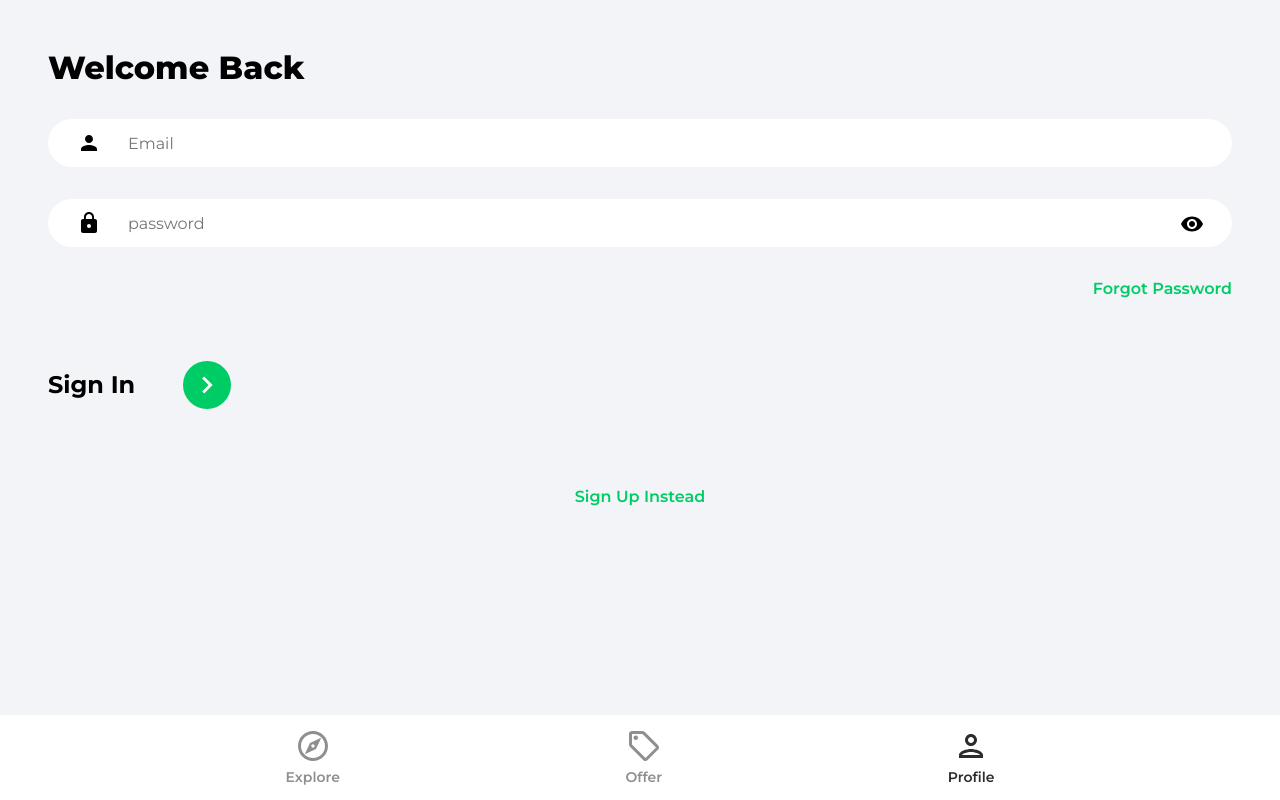
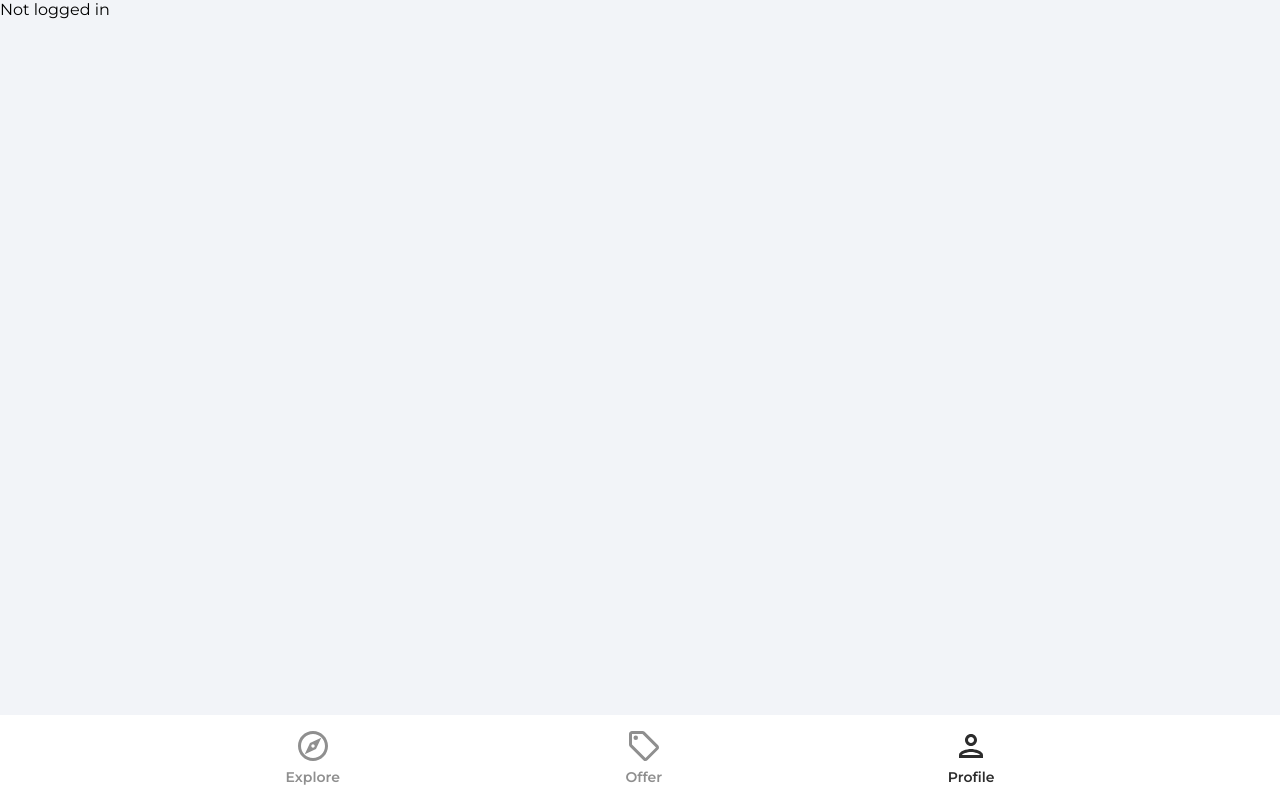
Before and after one commit to idohtml/house-marketplace, a React (Create React App) app: page /profile in a window 1280 px wide. Built offline with nearby package versions, Linux system fonts and the light colour scheme.

Commit message:
User sign in

```diff
--- a/src/App.js
+++ b/src/App.js
@@ -14,7 +14,7 @@
         <Routes>
           <Route path="/" element={<Explore />} />
           <Route path="/offers" element={<Offers />} />
-          <Route path="/profile" element={<SignIn />} />
+          <Route path="/profile" element={<Profile />} />
           <Route path="/sign-in" element={<SignIn />} />
           <Route path="/sign-up" element={<SignUp />} />
           <Route path="/forgot-password" element={<ForgotPassword />} />
--- a/src/pages/Profile.jsx
+++ b/src/pages/Profile.jsx
@@ -1,7 +1,13 @@
+import { useState, useEffect } from "react";
+import { getAuth } from "firebase/auth";
+
 export default function Profile() {
-  return (
-    <div>
-      <h1>Profile</h1>
-    </div>
-  );
+  const [user, setUser] = useState(null);
+
+  const auth = getAuth();
+  useEffect(() => {
+    setUser(auth.currentUser);
+  }, []);
+
+  return user ? <h1>{user.displayName}</h1> : "Not logged in";
 }
--- a/src/pages/SignIn.jsx
+++ b/src/pages/SignIn.jsx
@@ -1,5 +1,6 @@
 import { useState } from "react";
 import { Link, useNavigate } from "react-router-dom";
+import { getAuth, signInWithEmailAndPassword } from "firebase/auth";
 import { ReactComponent as ArrowRightIcon } from "../assets/svg/keyboardArrowRightIcon.svg";
 import visibilityIcon from "../assets/svg/visibilityIcon.svg";
 
@@ -21,6 +22,25 @@
     }));
   };
 
+  const onSubmit = async (e) => {
+    e.preventDefault();
+    try {
+      const auth = getAuth();
+
+      const userCredential = await signInWithEmailAndPassword(
+        auth,
+        email,
+        password
+      );
+
+      if (userCredential.user) {
+        navigate("/");
+      }
+    } catch (error) {
+      console.log(error);
+    }
+  };
+
   return (
     <>
       <div className="pageContainer">
@@ -28,7 +48,7 @@
           <p className="pageHeader">Welcome Back</p>
         </header>
         <main>
-          <form>
+          <form onSubmit={onSubmit}>
             <input
               type="email"
               className="emailInput"
```
